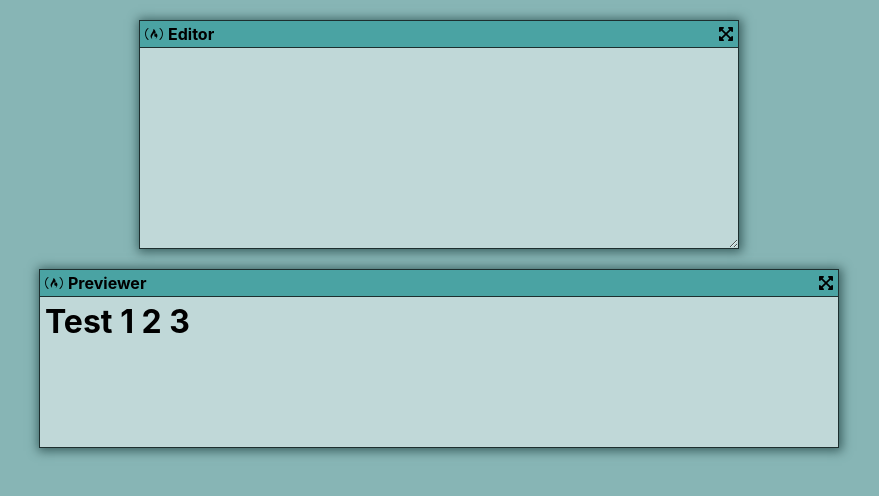
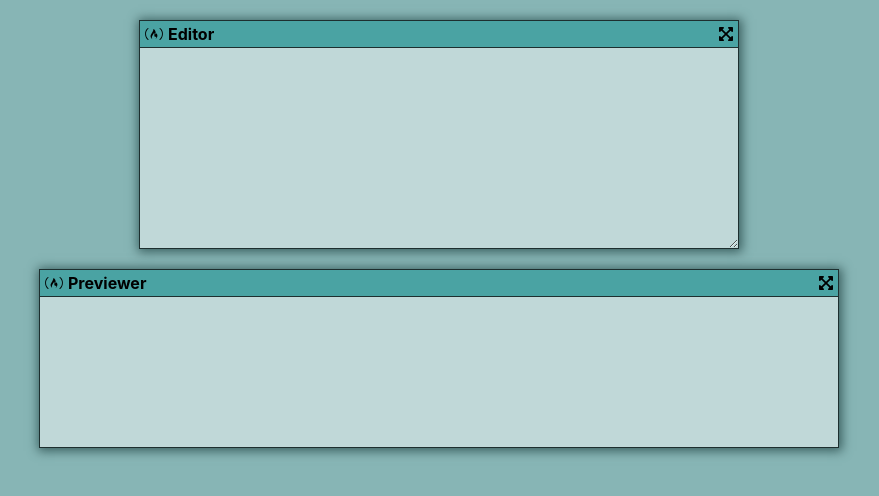
Before and after one commit to LE-Smith/freecodecamp-markdown-viewer, a React (Create React App) app: page / in a window 1280 px wide. Shown: the top 496 px of the page, without its empty margins (201-1080 px from the left). Built offline with nearby package versions, Linux system fonts and the light colour scheme.

Commit message:
add markdown preview functionality

```diff
--- a/src/App.js
+++ b/src/App.js
@@ -10,6 +10,7 @@ export const PREVIEWER = 'PREVIEWER';
 
 function App() {
   const [maximizedWindow, setMaximizedWindow] = useState(NONE);
+  const [markdownInput, setMarkdownInput] = useState('');
 
   const styles = {
     body: {
@@ -31,10 +32,15 @@ function App() {
     }
   };
 
+  const onInputChangeHandler = event => {
+    setMarkdownInput(event.target.value);
+  }
+
   return (
     <div className="App" style={styles.body}>
       <Editor
         onIconClick={onIconClickHandler}
+        onInputChange={onInputChangeHandler}
         isMaximized={maximizedWindow === EDITOR}
         isEnabled={maximizedWindow === NONE || maximizedWindow === EDITOR}
       />
@@ -44,7 +50,7 @@ function App() {
         isEnabled={
           maximizedWindow === NONE || maximizedWindow === PREVIEWER
         }
-        htmlText={"<script></script><h1>Test 1 2 3</h1>"}
+        markdownText={markdownInput}
       />
     </div>
   );
--- a/src/container/Editor.js
+++ b/src/container/Editor.js
@@ -39,7 +39,7 @@ const Editor = props => {
         onIconClick={props.onIconClick.bind(this, EDITOR)}
       />
       <div style={styles.inputContainer}>
-        <textarea style={styles.textArea}></textarea>
+        <textarea style={styles.textArea} onChange={props.onInputChange}></textarea>
       </div>
     </div>
   );
--- a/src/container/Previewer.js
+++ b/src/container/Previewer.js
@@ -1,6 +1,7 @@
 import React from 'react';
 
 import DOMPurify from 'dompurify';
+import marked from 'marked';
 
 import { PREVIEWER } from '../App';
 
@@ -21,13 +22,15 @@ const Previewer = props => {
     },
     outputContainer: {
       width: '100%',
-      height: props.isMaximized ? 'calc(100% - 27px)' : 150,
+      height: props.isMaximized ? 'calc(100% - 27px)' : 'auto',
+      minHeight: 150,
       textAlign: 'left',
       padding: 5
     },
   };
 
-  const cleanHTML = DOMPurify.sanitize( props.htmlText , {USE_PROFILES: {html: true}} );
+  const dirtyHtml = marked(props.markdownText);
+  const cleanHtml = DOMPurify.sanitize( dirtyHtml, {USE_PROFILES: {html: true}} );
 
   return (
     <div style={styles.container}>
@@ -37,7 +40,7 @@ const Previewer = props => {
         onIconClick={props.onIconClick.bind(this, PREVIEWER)}
       />
       <div style={styles.outputContainer}>
-        <div dangerouslySetInnerHTML={{ __html: cleanHTML }} />
+        <div dangerouslySetInnerHTML={{ __html: cleanHtml }} />
       </div>
     </div>
   );
```
